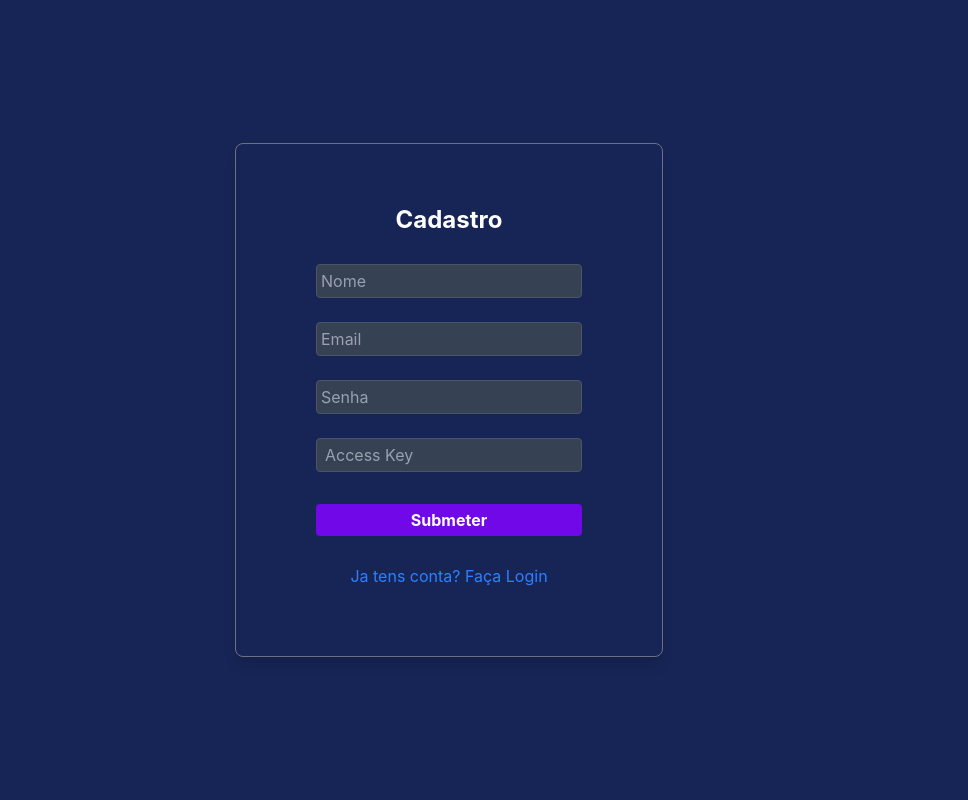
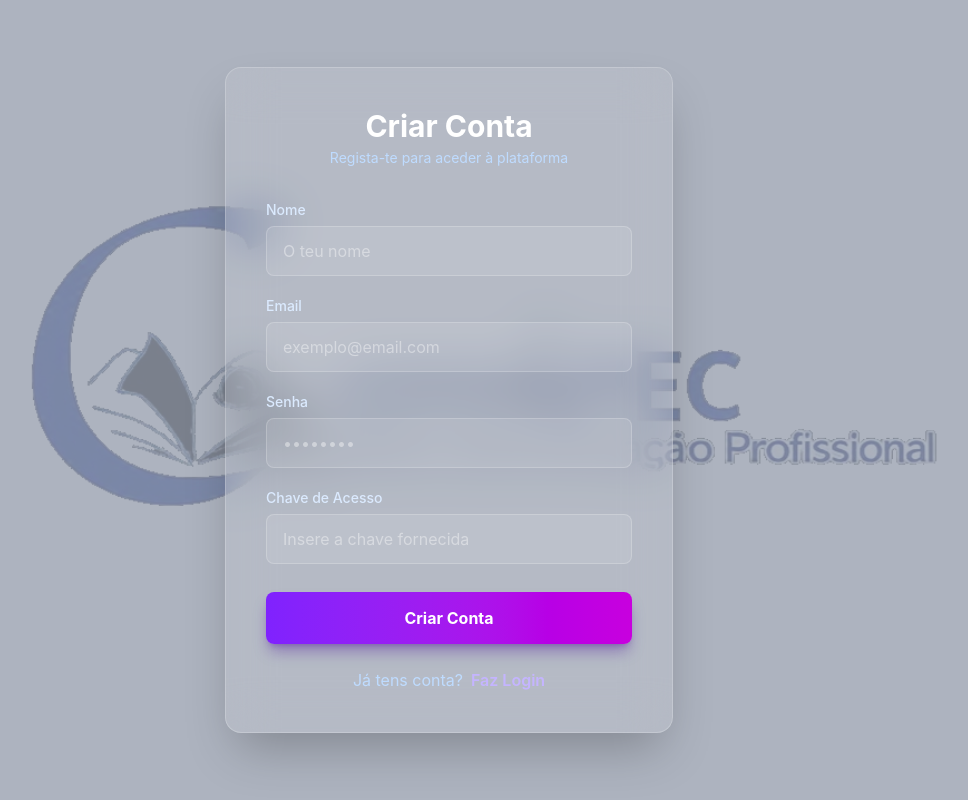
Before and after one commit to tomasraul001/plataforma-escolar, a React (Vite) app in the folder frontend/: page /cadastro in a window 1280 px wide. Shown: the whole page, without its empty margins (191-1159 px from the left). Built offline with nearby package versions, Linux system fonts and the light colour scheme; no server answers.

Commit message:
feat: improve login and register pages with glassmorphism style and transparency

```diff
--- a/frontend/src/pages/auth/Login.jsx
+++ b/frontend/src/pages/auth/Login.jsx
@@ -43,20 +43,32 @@ export default function Login(){
     }
 
     return (
-        <section className="flex justify-center items-center h-screen bg-blue-950">
-            <div className="flex flex-col  border border-gray-500 shadow-lg p-8 md:p-15 rounded-lg ">
-                <h3 className="font-bold text-2xl text-center text-white mb-4">Login</h3>
+        <section className="flex min-h-screen justify-center items-center px-4 py-10">
+            <div className="w-full max-w-md bg-white/10 backdrop-blur-xl border border-white/20 shadow-2xl rounded-2xl p-8 md:p-10">
+                <div className="flex flex-col items-center mb-8">
+                    <h3 className="font-bold text-3xl text-white mb-1">Bem-vindo de volta</h3>
+                    <p className="text-blue-200 text-sm">Acessa a tua conta para continuar</p>
+                </div>
 
-                <form className="flex flex-col gap-6 " onSubmit={handleLogin}>
-                <input className="bg-gray-700 text-white p-1 px-2 placeholder:text-gray-400 border border-gray-600 focus:outline-none rounded" type="email" placeholder="Email" ref={inputEmail}/>
-                <input className="bg-gray-700 text-white p-1 px-2 placeholder:text-gray-400 border border-gray-600 focus:outline-none rounded" type="password" placeholder="Senha" ref={inputPassword} />
-                <button disabled={loading}
-                        className={`w-full bg-violet-700 text-white p-1 font-bold rounded hover:bg-violet-500 cursor-pointer transition-color ${loading ? 'opacity-50 cursor-wait' : ''}`} type="submit" >
-                        {loading ? 'Processando...' : 'Login'}
-                </button>
+                <form className="flex flex-col gap-5" onSubmit={handleLogin}>
+                    <div className="flex flex-col gap-1.5">
+                        <label className="text-sm font-medium text-blue-100" htmlFor="email">Email</label>
+                        <input id="email" className="w-full bg-white/10 text-white placeholder:text-white/40 border border-white/20 focus:border-violet-400 focus:bg-white/15 outline-none rounded-lg px-4 py-3 transition-all" type="email" placeholder="exemplo@email.com" ref={inputEmail} />
+                    </div>
+                    <div className="flex flex-col gap-1.5">
+                        <label className="text-sm font-medium text-blue-100" htmlFor="password">Senha</label>
+                        <input id="password" className="w-full bg-white/10 text-white placeholder:text-white/40 border border-white/20 focus:border-violet-400 focus:bg-white/15 outline-none rounded-lg px-4 py-3 transition-all" type="password" placeholder="••••••••" ref={inputPassword} />
+                    </div>
+                    <button disabled={loading}
+                        className={`w-full mt-2 bg-gradient-to-r from-violet-600 to-fuchsia-600 text-white py-3.5 font-bold rounded-lg hover:from-violet-500 hover:to-fuchsia-500 shadow-lg shadow-violet-900/40 transition-all cursor-pointer active:scale-[0.98] ${loading ? 'opacity-60 cursor-wait' : ''}`} type="submit">
+                        {loading ? 'Processando...' : 'Entrar'}
+                    </button>
                 </form>
 
-                <Link  to="/cadastro" className="text-blue-400 text-center m-2 hover:text-blue-500 hover:underline transition-color" >Nao tens conta? Cadastre-se </Link>
+                <div className="flex justify-center items-center gap-2 mt-6">
+                    <span className="text-blue-200">Não tens conta?</span>
+                    <Link to="/cadastro" className="text-violet-300 font-semibold hover:text-violet-200 hover:underline transition-colors">Cadastre-se</Link>
+                </div>
             </div>
         </section>
     )
--- a/frontend/src/pages/auth/Sigin.jsx
+++ b/frontend/src/pages/auth/Sigin.jsx
@@ -38,24 +38,41 @@ export default function Sigin(){
     }
 
     return (
-        <section className="bg-blue-950 h-screen flex justify-center items-center">
-            <div className="flex flex-col  border border-gray-500 shadow-lg p-8 md:p-15 rounded-lg">
-                <h3 className="font-bold text-2xl text-center text-white mb-2">Cadastro</h3>
+        <section className="flex min-h-screen justify-center items-center px-4 py-10">
+            <div className="w-full max-w-md bg-white/10 backdrop-blur-xl border border-white/20 shadow-2xl rounded-2xl p-8 md:p-10">
+                <div className="flex flex-col items-center mb-8">
+                    <h3 className="font-bold text-3xl text-white mb-1">Criar Conta</h3>
+                    <p className="text-blue-200 text-sm">Regista-te para aceder à plataforma</p>
+                </div>
 
-                <form className="flex flex-col gap-6 p-5 w-full" onSubmit={handleSigin}>
-                    <input className="bg-gray-700 text-white p-1  placeholder:text-gray-400 border border-gray-600 focus:outline-white rounded" type="text" placeholder="Nome" ref={inputName} />
-                    <input className="bg-gray-700 text-white p-1 placeholder:text-gray-400 border border-gray-600 focus:outline-white rounded" type="email" placeholder="Email" ref={inputEmail}/>
-                    <input className="bg-gray-700 text-white p-1  placeholder:text-gray-400 border border-gray-600 focus:outline-white rounded" type="password" placeholder="Senha" ref={inputPassword}/>
-                    <input type="text" placeholder="Access Key" className="bg-gray-700 text-white p-1 px-2 placeholder:text-gray-400 border border-gray-600 focus:outline-none rounded" ref={inputKey} />
+                <form className="flex flex-col gap-5" onSubmit={handleSigin}>
+                    <div className="flex flex-col gap-1.5">
+                        <label className="text-sm font-medium text-blue-100" htmlFor="name">Nome</label>
+                        <input id="name" className="w-full bg-white/10 text-white placeholder:text-white/40 border border-white/20 focus:border-violet-400 focus:bg-white/15 outline-none rounded-lg px-4 py-3 transition-all" type="text" placeholder="O teu nome" ref={inputName} />
+                    </div>
+                    <div className="flex flex-col gap-1.5">
+                        <label className="text-sm font-medium text-blue-100" htmlFor="email">Email</label>
+                        <input id="email" className="w-full bg-white/10 text-white placeholder:text-white/40 border border-white/20 focus:border-violet-400 focus:bg-white/15 outline-none rounded-lg px-4 py-3 transition-all" type="email" placeholder="exemplo@email.com" ref={inputEmail} />
+                    </div>
+                    <div className="flex flex-col gap-1.5">
+                        <label className="text-sm font-medium text-blue-100" htmlFor="password">Senha</label>
+                        <input id="password" className="w-full bg-white/10 text-white placeholder:text-white/40 border border-white/20 focus:border-violet-400 focus:bg-white/15 outline-none rounded-lg px-4 py-3 transition-all" type="password" placeholder="••••••••" ref={inputPassword} />
+                    </div>
+                    <div className="flex flex-col gap-1.5">
+                        <label className="text-sm font-medium text-blue-100" htmlFor="accessKey">Chave de Acesso</label>
+                        <input id="accessKey" type="text" placeholder="Insere a chave fornecida" className="w-full bg-white/10 text-white placeholder:text-white/40 border border-white/20 focus:border-violet-400 focus:bg-white/15 outline-none rounded-lg px-4 py-3 transition-all" ref={inputKey} />
+                    </div>
                     <button disabled={loading}
-                        className={` bg-violet-700 text-white mt-2 p-1 font-bold rounded hover:bg-violet-500 cursor-pointer transition-color ${loading ? 'opacity-50 cursor-wait' : ''}`} type="submit" >
-                        {loading ? 'Processando...' : 'Submeter'}
+                        className={`w-full mt-2 bg-gradient-to-r from-violet-600 to-fuchsia-600 text-white py-3.5 font-bold rounded-lg hover:from-violet-500 hover:to-fuchsia-500 shadow-lg shadow-violet-900/40 transition-all cursor-pointer active:scale-[0.98] ${loading ? 'opacity-60 cursor-wait' : ''}`} type="submit">
+                        {loading ? 'Processando...' : 'Criar Conta'}
                     </button>
                 </form>
 
-                <Link  to="/Login" className="text-blue-500 text-center m-2 hover:text-blue-600 hover:underline transition-color" >Ja tens conta? Faça Login </Link>
+                <div className="flex justify-center items-center gap-2 mt-6">
+                    <span className="text-blue-200">Já tens conta?</span>
+                    <Link to="/Login" className="text-violet-300 font-semibold hover:text-violet-200 hover:underline transition-colors">Faz Login</Link>
+                </div>
             </div>
-
         </section>
     )
 }
```
